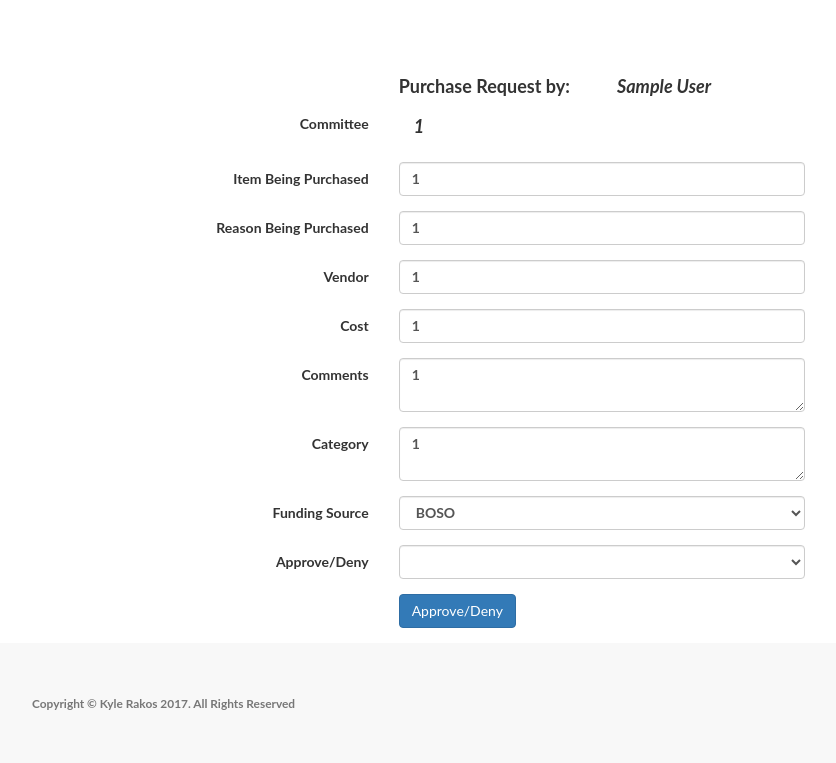
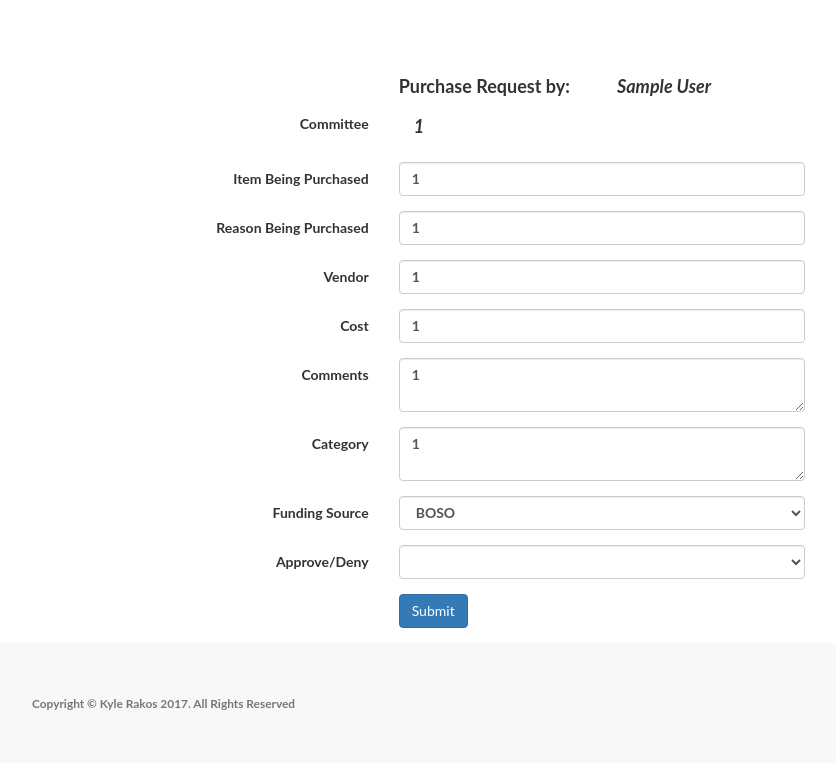
Before and after one commit to PurdueIEEE/boilerbooks, a PHP site: page /approve/index.php in a window 1280 px wide. Shown: the part 248-1011 px from the top of the page, without its empty margins (38-874 px from the left). Run offline with PHP 8.4, Linux system fonts and the light colour scheme; the visitor is signed in with stand-in values (Sample User, id 1); data that the repository does not hold is empty; a stand-in replaces the project's code that opens the database connection; some libraries are stand-ins or nearby versions.

Commit message:
Changed button text because Sanay wants it for some reason

```diff
--- a/approve/index.php
+++ b/approve/index.php
@@ -170,7 +170,7 @@ $conn = null;
 		<div class="form-group">
 			<label class="col-md-4 control-label" for="submit"></label>
 			<div class="col-md-4">
-				<button id="submit" name="submit" class="btn btn-primary">Approve/Deny</button>
+				<button id="submit" name="submit" class="btn btn-primary">Submit</button>
 			</div>
 		</div>
 
```
